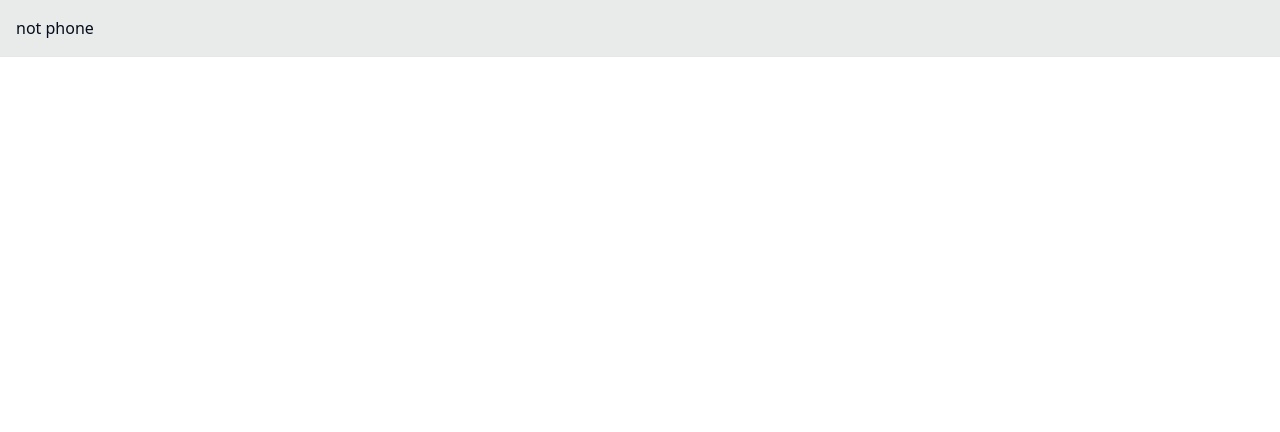
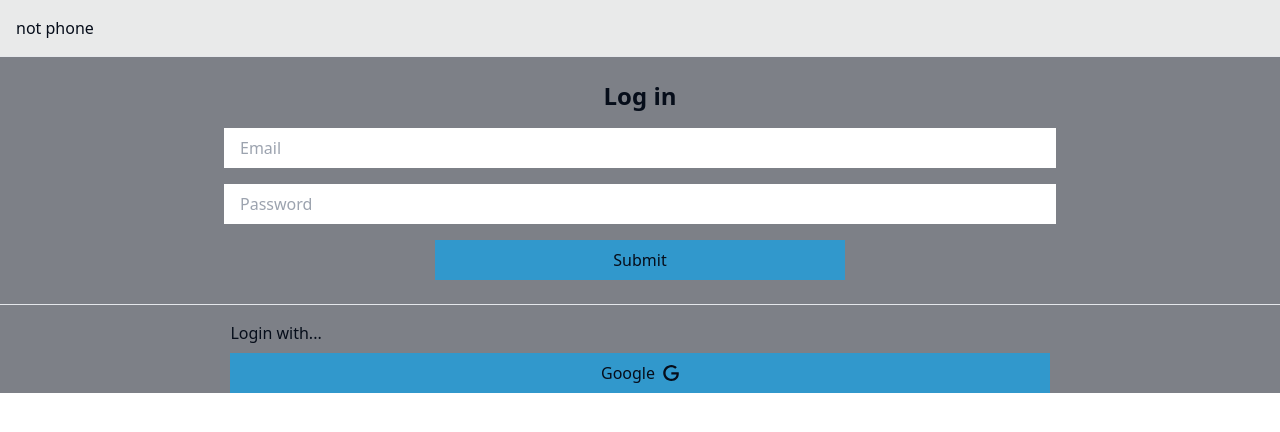
Before and after one commit to T4910/TradingApp, a Next.js app: page /signings/login in a window 1280 px wide. Shown: the top 432 px of the page. Built offline with nearby package versions, Linux system fonts and the light colour scheme; no server answers.

Commit message:
styled login page

```diff
--- a/app/(components)/aboutdev.jsx
+++ b/app/(components)/aboutdev.jsx
@@ -4,7 +4,6 @@ export default function aboutdev() {
     <div className="p-6 border-b border-gray-5">
         <h3 className="text-xl mb-2 font-medium">A little about the developer...</h3>
         <p className="w-11/12 m-auto mb-6 block">Lorem ipsum dolor sit amet, consectetur adipisicing elit. Ex esse harum assumenda asperiores ea nihil deserunt dignissimos corporis quia, dicta provident reiciendis delectus quas rem expedita. Laborum porro dignissimos ratione.</p>
-        <button className="block w-1/2 m-auto p-4 py-2 my-4 bg-primary font-medium rounded">View more about developer</button>
     </div>
   )
 }
--- /dev/null
+++ b/app/(components)/googleBTN.jsx
@@ -0,0 +1,11 @@
+'use client'
+import {signIn} from 'next-auth/react'
+import {SiGoogle} from "react-icons/si"
+
+
+export default function googleBTN() {
+    return (
+        <button className='flex items-center gap-2 p-2 px-4 justify-center w-full bg-primary text-center'
+        onClick={() => signIn('google')}>Google <SiGoogle /></button>
+    )
+}
--- /dev/null
+++ b/app/(components)/inputs.jsx
@@ -0,0 +1,12 @@
+
+export default function inputs() {
+  return (
+    <div className='flex flex-col'>
+        <input name="email" type="text" placeholder="Email" autoComplete
+        className='w-[65vw] p-2 px-4 m-auto mb-4'/>
+
+        <input name="password" type="password" placeholder="Password" autoComplete
+        className='w-[65vw] p-2 px-4 m-auto mb-4'/>
+    </div>
+  )
+}
--- /dev/null
+++ b/app/(components)/loginForm.jsx
@@ -0,0 +1,77 @@
+'use client'
+import {useRef, useEffect} from 'react'
+import {signIn, useSession} from 'next-auth/react'
+import {useRouter} from 'next/navigation'
+import useAlertPopup from './hooks/useAlertPopup'
+import Inputs from './inputs'
+import Submit from './submitBTN'
+import Others from './otherLogins'
+
+
+
+
+export default function loginForm() {
+    const router = useRouter()
+    const {data: session} = useSession()
+    const [PopUp, setPopUp] = useAlertPopup()
+
+    // if there's a session send to dashboard
+    useEffect(() => session && router.replace(`${process.env.NEXT_PUBLIC_NEXTAUTH_URL}/dashboard`), [session])
+
+
+    async function LOGIN(e){
+        e.preventDefault()
+
+        const loginDetails = {
+            email: e.target.childNodes[1].childNodes[0].value,
+            password: e.target.childNodes[1].childNodes[1].value
+        }
+
+        if (!loginDetails.email || !loginDetails.password) return setPopUp({
+            description: 'error',
+            visibility: true,
+            content: 'Invalid Input'
+        })
+
+        // email validation
+        const emailRegex = "([!#-'*+/-9=?A-Z^-~-]+(\.[!#-'*+/-9=?A-Z^-~-]+)*|\"\(\[\]!#-[^-~ \t]|(\\[\t -~]))+\")@([!#-'*+/-9=?A-Z^-~-]+(\.[!#-'*+/-9=?A-Z^-~-]+)*|\[[\t -Z^-~]*])"
+        if (!loginDetails.email.match(emailRegex)){
+            console.log('wrong email')
+
+            return setPopUp({
+                description: 'error',
+                visibility: true,
+                content: 'Invalid Email address'
+            })
+        }
+
+        // Sign In
+        // TODO: NOT POSSIBLE use next.js redirect instead of callback
+        // DONE: make popup alert for 'no user found' or 'invalid password' ('invalid user or password. Try again')
+        // DONE: make popup alert for any other error that occurs on server
+        let {ok: itSignedIn } = await signIn('credentials', {redirect: `${process.env.NEXT_PUBLIC_NEXTAUTH_URL}/dashboard`, ...loginDetails})
+        console.log(itSignedIn);
+        if(itSignedIn) return // router.push(`${process.env.NEXT_PUBLIC_NEXTAUTH_URL}/dashboard`);
+
+        setPopUp({
+            description: 'error',
+            visibility: true,
+            content: 'Invalid user or password. Try again.'
+        })
+
+        setPopUp({
+            description: 'error',
+            visibility: true,
+            content: 'Problem with Server. Try again later.'
+        })
+    }
+
+    return (
+        <form  className="flex flex-col" onSubmit={async (e) => {await LOGIN(e)}}>
+            <PopUp />
+            <Inputs />
+            <Submit />
+            <Others />
+        </form>
+  )
+}
--- /dev/null
+++ b/app/(components)/otherLogins.jsx
@@ -0,0 +1,12 @@
+import Google from "./googleBTN"
+
+export default function otherLogins() {
+  return (
+    <div className="pt-4 border-t">
+        <div className="w-[64vw] m-auto">
+            <p className="mb-2">Login with...</p>
+            <Google />
+        </div>
+    </div>
+  )
+}
--- a/app/(components)/phoneNavBar.jsx
+++ b/app/(components)/phoneNavBar.jsx
@@ -15,6 +15,9 @@ export default function phoneNavBar() {
         <div>
             <div className="flex justify-between">
                 <Image src="/images/3-19.jpg" width={10} height={10} alt="Logo"/>
+                <div>
+                    ID: {data?.user.id}
+                </div>
                 <button onClick={() => setShowDD(!showDD)}><SlMenu /></button>
             </div>
             <DropDown visibility={showDD} auth={data}/>
--- a/app/(components)/phoneNavBarDropdown.jsx
+++ b/app/(components)/phoneNavBarDropdown.jsx
@@ -3,9 +3,7 @@ import Link from 'next/link'
 
 
 const DropDown = ({visibility, auth}) => {
-    console.log(visibility)
     const isHidden = visibility ? '' : 'hidden'
-    console.log(visibility, `flex flex-col ${isHidden}`)
     return(
         <div className={`flex flex-col mt-4 ${isHidden}`}>
             {!auth?.user && <Link href="/" className='mb-1'>Home</Link>}
--- /dev/null
+++ b/app/(components)/submitBTN.jsx
@@ -0,0 +1,9 @@
+import { useState } from 'react'
+
+export default function submitBTN() {
+    const [state, setState] = useState('Submit')
+
+    return (
+        <input className='bg-primary w-[32vw] m-auto mb-6 p-2 px-4' type="submit" value={state} />
+    )
+}
--- /dev/null
+++ b/app/(components)/viewaboutDev.jsx
@@ -0,0 +1,9 @@
+'use client'
+import { useRouter } from "next/router"
+
+export default function viewaboutDev() {
+    const router = useRouter()
+    return (
+        <button onClick={() => router.replace('/about')} className="block w-1/2 m-auto p-4 py-2 my-4 bg-primary font-medium rounded">View more about developer</button>
+    )
+}
--- a/app/signings/login/page.jsx
+++ b/app/signings/login/page.jsx
@@ -1,88 +1,13 @@
-'use client'
-import {useRef, useEffect} from 'react'
-import {signIn, useSession} from 'next-auth/react'
-import {useRouter} from 'next/navigation'
 import NavBar from "../../(components)/NavBar"
-import useAlertPopup from '../../(components)/hooks/useAlertPopup'
+import Form from '../../(components)/loginForm'
 
 export default function page() {
-    const router = useRouter()
-    const {data: session} = useSession()
-    useEffect(() => session && router.replace(`${process.env.NEXT_PUBLIC_NEXTAUTH_URL}/dashboard`), [session])
-
-
-    const emailBox = useRef()
-    const passwordBox = useRef()
-    const [PopUp, setPopUp] = useAlertPopup()
-
-
-
-    async function LOGIN(e){
-        e.preventDefault()
-
-        const loginDetails = {
-            email: emailBox.current.value,
-            password: passwordBox.current.value
-        }
-
-        // email validation
-        const emailRegex = "([!#-'*+/-9=?A-Z^-~-]+(\.[!#-'*+/-9=?A-Z^-~-]+)*|\"\(\[\]!#-[^-~ \t]|(\\[\t -~]))+\")@([!#-'*+/-9=?A-Z^-~-]+(\.[!#-'*+/-9=?A-Z^-~-]+)*|\[[\t -Z^-~]*])"
-        if (!loginDetails.email.match(emailRegex)){
-            console.log('wrong email')
-
-            return setPopUp({
-                description: 'error',
-                visibility: true,
-                content: 'Invalid Email address'
-            })
-        }
-
-        // Sign In
-        // TODO: NOT POSSIBLE use next.js redirect instead of callback
-        // DONE: make popup alert for 'no user found' or 'invalid password' ('invalid user or password. Try again')
-        // DONE: make popup alert for any other error that occurs on server
-        let {ok: itSignedIn } = await signIn('credentials', {redirect: false, ...loginDetails})
-        console.log(itSignedIn);
-        if(itSignedIn){
-            router.replace(`${process.env.NEXT_PUBLIC_NEXTAUTH_URL}/dashboard`);
-            return
-        }
-
-        setPopUp({
-            description: 'error',
-            visibility: true,
-            content: 'Invalid user or password. Try again.'
-        })
-
-        setPopUp({
-            description: 'error',
-            visibility: true,
-            content: 'Problem with Server. Try again later.'
-        })
-    }
 
   return (
-    <div>
+    <div className="bg-gray-50 mt-10 pt-10">
         <NavBar/>
-        <h2>Log in</h2>
-        <PopUp />
-        <form onSubmit={(e) => LOGIN(e)}>
-            <label htmlFor="email">Email: </label>
-            <input
-                className=''
-                name="email"
-                type="text"
-                ref={emailBox}
-                autoComplete='true'/>
-            <label htmlFor="password">Password: </label>
-            <input
-                name="password"
-                type="password"
-                ref={passwordBox}
-                autoComplete='true'/>
-            <input type="submit" />
-            <button onClick={() => signIn('google')}>GOOGLE BTN tobeadded</button>
-        </form>
+        <h1 className='text-center font-semibold text-2xl mb-4'>Log in</h1>
+        <Form />
     </div>
   )
 }
```
